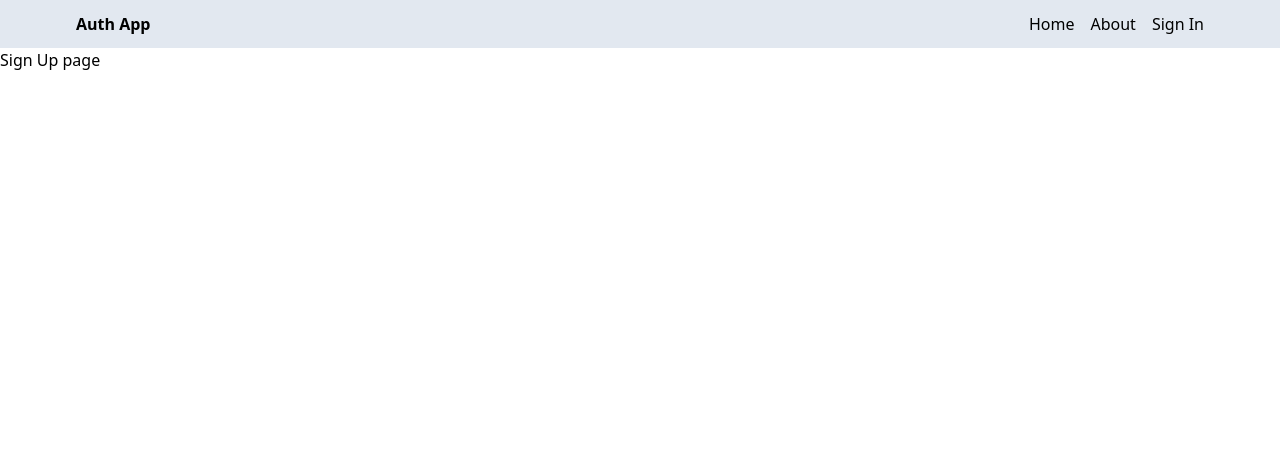
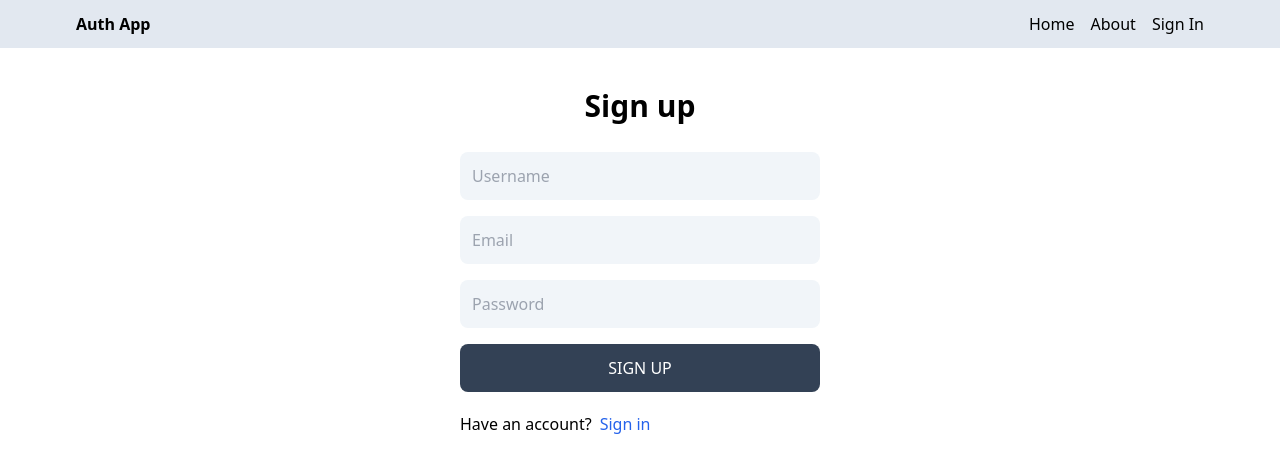
Before and after one commit to codermohit/MERN-Auth, a React (Vite) app in the folder client/: page /sign-up in a window 1280 px wide. Shown: the top 472 px of the page. Built offline with nearby package versions, Linux system fonts and the light colour scheme.

Commit message:
feat : signup page complete

```diff
--- a/client/src/pages/SignUp.jsx
+++ b/client/src/pages/SignUp.jsx
@@ -1,5 +1,40 @@
+import { Link } from "react-router-dom";
+
 function SignUp() {
-  return <div>Sign Up page</div>;
+  return (
+    <div className="p-3 max-w-sm mx-auto">
+      <h1 className="text-3xl text-center font-semibold my-7">Sign up</h1>
+      <form className="flex flex-col gap-4 ">
+        <input
+          type="text"
+          placeholder="Username"
+          id="username"
+          className="bg-slate-100 p-3 rounded-lg"
+        />
+        <input
+          type="email"
+          placeholder="Email"
+          id="email"
+          className="bg-slate-100 p-3 rounded-lg"
+        />
+        <input
+          type="password"
+          placeholder="Password"
+          id="password"
+          className="bg-slate-100 p-3 rounded-lg"
+        />
+        <button className="bg-slate-700 text-white p-3 rounded-lg uppercase hover:opacity-95 disabled:opacity-80">
+          Sign up
+        </button>
+      </form>
+      <div className="flex gap-2 mt-5">
+        <p>Have an account?</p>
+        <Link to="/sign-in">
+          <span className="text-blue-600">Sign in</span>
+        </Link>
+      </div>
+    </div>
+  );
 }
 
 export default SignUp;
```
